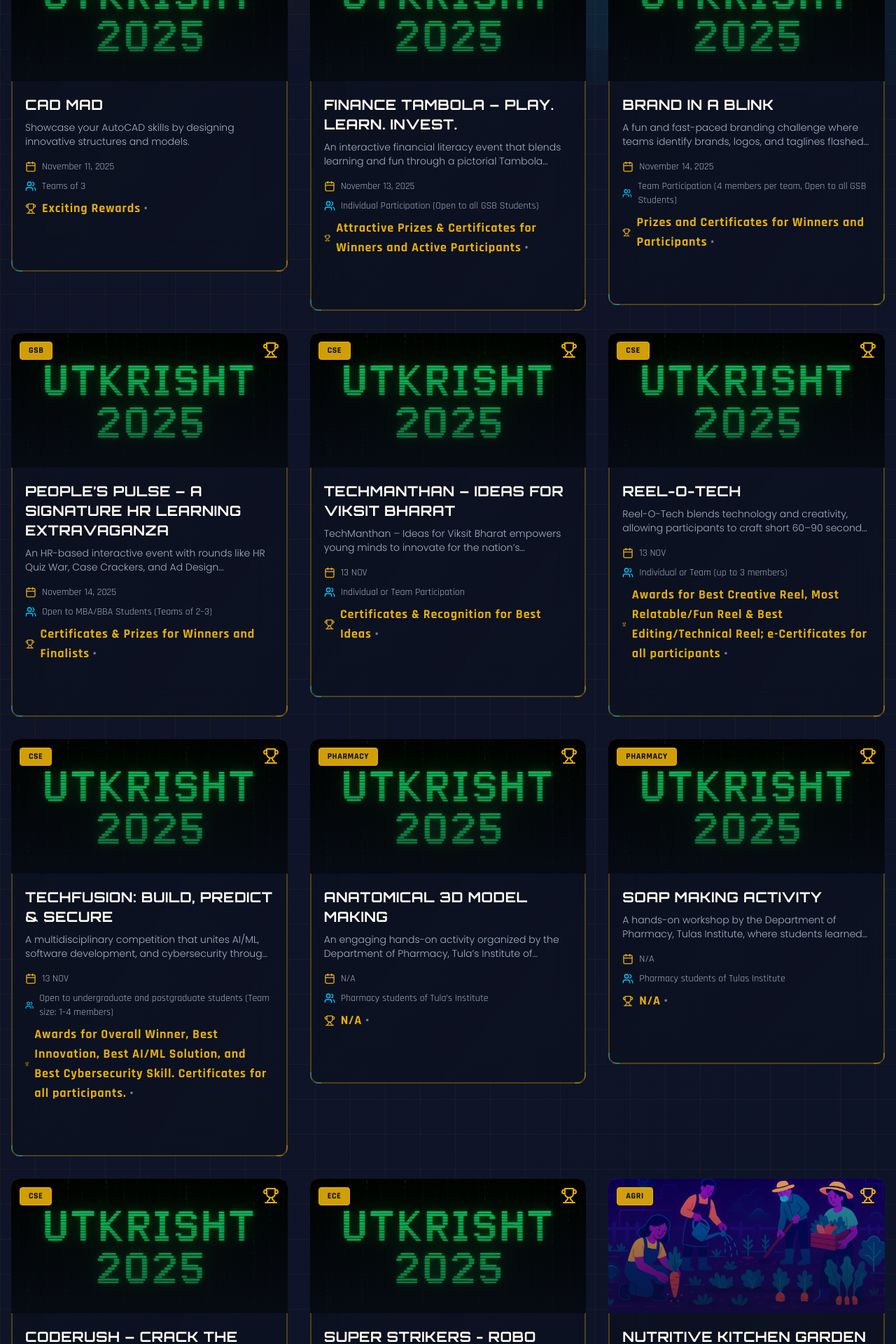
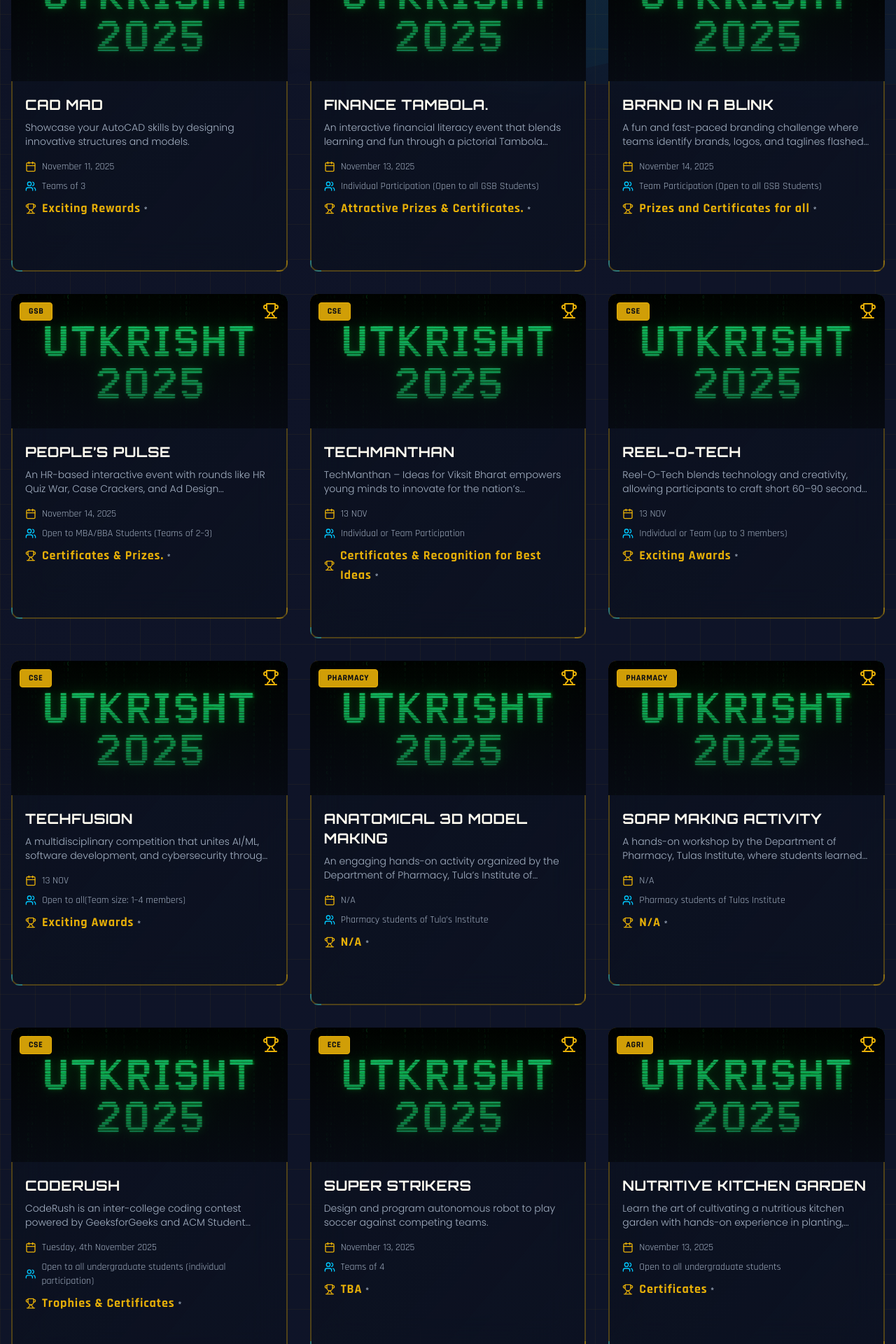
Before and after one commit to akky2000/TULAS-UTKRISHT, a React (Vite) app: page /events in a window 1280 px wide. Shown: the part 680-2600 px from the top of the page at 70% size. Built offline with nearby package versions, Linux system fonts and the light colour scheme; no server answers; the HTML template or start-up script is replaced by a standard one.

Commit message:
Update Events.tsx
fixed alignement and posters

```diff
--- a/src/pages/Events.tsx
+++ b/src/pages/Events.tsx
@@ -47,11 +47,11 @@
     },
     {
   "id": "finance-tambola",
-  "title": "Finance Tambola – Play. Learn. Invest.",
+  "title": "Finance Tambola.",
   "category": "GSB",
   "date": "November 13, 2025",
   "participants": "Individual Participation (Open to all GSB Students)",
-  "prize": "Attractive Prizes & Certificates for Winners and Active Participants",
+  "prize": "Attractive Prizes & Certificates.",
   "description": "An interactive financial literacy event that blends learning and fun through a pictorial Tambola game, helping students understand key concepts like savings, investment, taxation, and budgeting.",
   poster: utkrishtPoster
 },
@@ -61,18 +61,18 @@
   "title": "Brand in a Blink",
   "category": "GSB",
   "date": "November 14, 2025",
-  "participants": "Team Participation (4 members per team, Open to all GSB Students)",
-  "prize": "Prizes and Certificates for Winners and Participants",
+  "participants": "Team Participation (Open to all GSB Students)",
+  "prize": "Prizes and Certificates for all",
   "description": "A fun and fast-paced branding challenge where teams identify brands, logos, and taglines flashed briefly on screen to test their marketing knowledge and brand recall.",
   poster: utkrishtPoster
 },
 {
   "id": "peoples-pulse",
-  "title": "People’s Pulse – A Signature HR Learning Extravaganza",
+  "title": "People’s Pulse",
   "category": "GSB",
   "date": "November 14, 2025",
   "participants": "Open to MBA/BBA Students (Teams of 2–3)",
-  "prize": "Certificates & Prizes for Winners and Finalists",
+  "prize": "Certificates & Prizes.",
   "description": "An HR-based interactive event with rounds like HR Quiz War, Case Crackers, and Ad Design Showdown — promoting strategic HR thinking, ethics, and creativity under the theme 'People at the Heart of Strategy'.",
   poster: utkrishtPoster
 },
@@ -80,7 +80,7 @@
 
 {
   "id": "techmanthan",
-  "title": "TechManthan – Ideas for Viksit Bharat",
+  "title": "TechManthan ",
   "category": "CSE",
   "date": "13 NOV",
   "participants": "Individual or Team Participation",
@@ -95,18 +95,18 @@
   "category": "CSE",
   "date": "13 NOV",
   "participants": "Individual or Team (up to 3 members)",
-  "prize": "Awards for Best Creative Reel, Most Relatable/Fun Reel & Best Editing/Technical Reel; e-Certificates for all participants",
+  "prize": "Exciting Awards",
   "description": "Reel-O-Tech blends technology and creativity, allowing participants to craft short 60–90 second reels around tech life, innovation, or campus experiences. The event promotes storytelling, editing skills, and originality using tools like CapCut, Runway ML, and Synthesia, celebrating the spirit of Utkrisht 2025.",
   poster: utkrishtPoster
 },
 
 {
   "id": "techfusion",
-  "title": "TechFusion: Build, Predict & Secure",
+  "title": "TechFusion",
   "category": "CSE",
   "date": "13 NOV",
-  "participants": "Open to undergraduate and postgraduate students (Team size: 1–4 members)",
-  "prize": "Awards for Overall Winner, Best Innovation, Best AI/ML Solution, and Best Cybersecurity Skill. Certificates for all participants.",
+  "participants": "Open to all(Team size: 1–4 members)",
+  "prize": "Exciting Awards",
   "description": "A multidisciplinary competition that unites AI/ML, software development, and cybersecurity through three segments — Build, Predict, and Secure. Students innovate, analyze, and defend in real-world tech challenges designed to test creativity, technical acumen, and ethical problem-solving.",
   poster: utkrishtPoster
 },
@@ -138,11 +138,11 @@
 
 {
   "id": "coderush",
-  "title": "CodeRush – Crack the Code. Beat the Clock.",
+  "title": "CodeRush",
   "category": "CSE",
   "date": "Tuesday, 4th November 2025",
   "participants": "Open to all undergraduate students (individual participation)",
-  "prize": "Trophies & Certificates for Top 3 Winners; Sponsored Goodies from GeeksforGeeks and ACM Student Chapter",
+  "prize": "Trophies & Certificates",
   "description": "CodeRush is an inter-college coding contest powered by GeeksforGeeks and ACM Student Chapter, designed to test accuracy, efficiency, and problem-solving speed. With 4 challenges of increasing difficulty, participants compete for recognition as the top coders on campus.",
   poster: utkrishtPoster
 },
@@ -150,7 +150,7 @@
 
     {
       id: "robo-soccer",
-      title: "Super Strikers - Robo Soccer ",
+      title: "Super Strikers",
       category: "ECE",
       date: "November 13, 2025",
       participants: "Teams of 4",
@@ -168,7 +168,7 @@
   prize: "Certificates",
   description:
     " Learn the art of cultivating a nutritious kitchen garden with hands-on experience in planting, nurturing, and harvesting a variety of vegetables and herbs. Discover sustainable gardening practices that promote health and wellness.",
-  poster: nPoster
+  poster: utkrishtPoster
 },
     {
       id: "robo-wars",
@@ -178,7 +178,7 @@
       participants: "Teams of 4",
       prize: "TBA",
       description: "Build and battle robots in an arena to outlast and outfight your opponents.",
-      poster: robowarPoster
+      poster: utkrishtPoster
     },
     {
       id: "jenga-war",
@@ -188,7 +188,7 @@
       participants: "Teams of 2",
       prize: "Exciting Rewards",
       description: "Create a stunning, functional website in just 6 hours. Show off your frontend and backend skills.",
-      poster: webDevPoster
+      poster: utkrishtPoster
     },
     {
       id: "tool-test",
@@ -198,7 +198,7 @@
       participants: "Team of 2",
       prize: "TBA",
       description: "Test your technical knowledge on essential electrical and electronics instruments in this exciting competition.",
-      poster: droneRacePoster
+      poster: utkrishtPoster
     },
      {
     id: "investors-den",
@@ -206,7 +206,7 @@
     category: "CENTERSTAGE",
     date: "November 13, 2025",
     participants: "Teams of 4",
-    poster: investPoster,
+    poster: utkrishtPoster,
     prize: "TBA",
     description: "Investors Den is a Shark Tank-inspired entrepreneurship challenge."
   },
@@ -218,7 +218,7 @@
       participants: "Individual",
       prize: "Exciting Rewards",
       description: "Showcase innovative agricultural products and solutions that can revolutionize farming practices.",
-      poster: martPoster
+      poster: utkrishtPoster
     },
     {
       id: "agri-quest",
@@ -228,7 +228,7 @@
       participants: "Individual",
       prize: "Exciting Rewards",
       description: "Test your knowledge of modern agricultural tools, quality seeds and seedling management in this fun quiz competition.",
-      poster: quizPoster
+      poster: utkrishtPoster
     },
     {
     id: "bgmi-tournament",
@@ -236,19 +236,19 @@
     category: "CENTERSTAGE",
     date: "November 13, 2025",
     participants: "Teams of 2-4",
-    poster: hackathonPoster,
+    poster: utkrishtPoster,
     prize: "Exciting Rewards",
     description: " Compete in our thrilling BGMI Tournament and showcase your gaming skills to claim victory."
   },
     {
       id: "Mashroom",
-      title: "MASHROOM WORKSHOP",
+      title: "MUSHROOM WORKSHOP",
       category: "AGRI",
       date: "November 14, 2025",
       participants: "Individual",
       prize: "Certificates",
       description: " ",
-      poster: mPoster
+      poster: utkrishtPoster
     },
     {
       id: "load-limit",
@@ -258,7 +258,7 @@
       participants: "Teams of 2",
       prize: "Exciting Rewards",
       description: "Test your structural engineering skills by designing and building a load-bearing model structure.",
-      poster: debugWarsPoster
+      poster: utkrishtPoster
     },
 
     {
@@ -269,7 +269,7 @@
       participants: "Teams of 2",
       prize: "Exciting Rewards",
       description: "Design and fabricate a functional electronic circuit to meet specified performance criteria.",
-      poster: debugWarsPoster
+      poster: utkrishtPoster
     },
     {
       id: "planting-competition",
@@ -279,7 +279,7 @@
       participants: "Team of 5",
       prize: "Certificates",
       description: " Engage in a hands-on planting competition to showcase your gardening skills and knowledge of plant care.",
-      poster: plantPoster
+      poster: utkrishtPoster
     },
 
     {
@@ -290,7 +290,7 @@
       participants: "Teams of 2",
       prize: "Exciting Rewards",
       description: "Navigate an electrifying maze using your knowledge of circuits and electronics.",
-      poster: debugWarsPoster
+      poster: utkrishtPoster
     },
 
 
@@ -306,7 +306,7 @@
   prize: "Certificates",
   description:
     " Learn the art of cultivating a nutritious kitchen garden with hands-on experience in planting, nurturing, and harvesting a variety of vegetables and herbs. Discover sustainable gardening practices that promote health and wellness.",
-  poster: icPoster
+  poster: utkrishtPoster
 },
 
 {
@@ -320,7 +320,7 @@
   prize: "Certificates",
   description:
     " Learn the art of cultivating a nutritious kitchen garden with hands-on experience in planting, nurturing, and harvesting a variety of vegetables and herbs. Discover sustainable gardening practices that promote health and wellness.",
-  poster: docterPoster
+  poster: utkrishtPoster
 },
 
 
@@ -335,7 +335,7 @@
   prize: "Certificates & Recognition for Best Posters",
   description:
     "Showcase your innovative ideas and research insights through visually engaging posters! Present your creativity on themes like science, technology, innovation, and environment while demonstrating analytical thinking and clear communication skills.",
-  poster: posterPresentationPoster,
+  poster: utkrishtPoster,
 },
 
 {
@@ -348,7 +348,7 @@
   prize: "Certificates",
   description:
     "War of Words is an engaging inter-departmental Extempore competition designed to enhance communication, critical thinking, and analytical abilities of students. Participants will speak spontaneously on a given topic, showcasing their ability to think quickly, organize ideas effectively, and express viewpoints confidently. This event encourages clarity of thought, stage presence, and fluency — fostering leadership and intellectual confidence.",
-  poster: warOfWordsPoster
+  poster: utkrishtPoster
 },
 
 {
@@ -361,7 +361,7 @@
   prize: "Certificates for Participants",
   description:
     "A pottery demonstration showcasing the foundational techniques of creating a vessel on a potter's wheel. The session highlights the transformation of simple clay (earth and water) into a functional art piece through skill and heat (fire and air). This hands-on training offers an immersive experience for participants to learn forming processes and shaping techniques under expert guidance.",
-  poster: potteryPoster
+  poster: utkrishtPoster
 }
 
 
```
